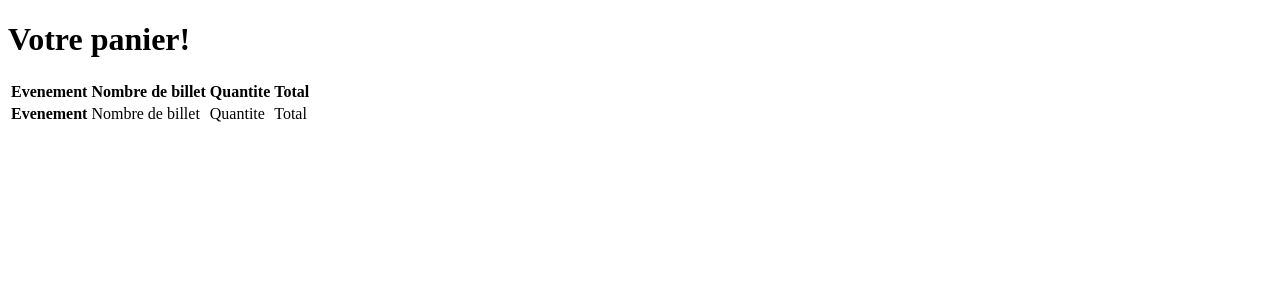
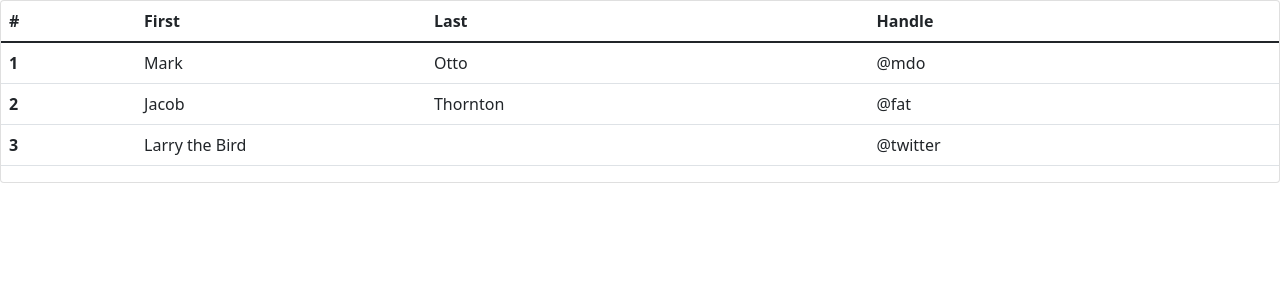
Before and after one commit to Andoandri/e-reserve, a Symfony app: template templates/reservation/index.html.twig in a window 1280 px wide. Shown: the top 300 px of the page. Run offline with Twig, Linux system fonts and the light colour scheme; the template is opened without the code that fills it, so the values that code supplies are empty; some libraries are stand-ins or nearby versions; some web fonts are replaced.

```diff
--- a/config/services.yaml
+++ b/config/services.yaml
@@ -6,6 +6,11 @@
 parameters:
 
 services:
+
+    App\Class\Reservation:
+        arguments:
+            $session: '@session'
+
     # default configuration for services in *this* file
     _defaults:
         autowire: true      # Automatically injects dependencies in your services.
--- a/templates/home_page/index.html.twig
+++ b/templates/home_page/index.html.twig
@@ -23,7 +23,7 @@
 
 					<div class="nom">
 						<div class="logo-reserve">
-							<img src="{{ asset('image/e-reserve.jpg')}}" id="logo">
+							<img src="{{ asset('image/e-reserve.jpg')}}">
 
 						</div>
 						<span class="title">
--- a/templates/reservation/index.html.twig
+++ b/templates/reservation/index.html.twig
@@ -2,35 +2,50 @@
 
 {% block title %}Mon panier!
 {% endblock %}
-{% block stylesheet %}
+{% block stylesheets %}
 	<link rel="stylesheet" href="{{asset('css/event.css')}}">
+	<link rel="stylesheet" href="{{asset('bootstrap/css/bootstrap.min.css')}}">
+	<link rel="stylesheet" href="{{asset('bootstrap/css/bootstrap-grid.min.css')}}">
+	<link rel="stylesheet" href="{{asset('bootstrap/css/bootstrap-grid.css')}}">
+	<link rel="stylesheet" href="{{asset('bootstrap/css/bootstrap-reboot.rtl.css')}}">
+	<link rel="stylesheet" href="{{asset('bootstrap/css/bootstrap-reboot.css')}}">
+	<link rel="stylesheet" href="{{asset('bootstrap/css/bootstrap-reboot.rtl.css')}}">
 	<link rel="stylesheet" href="{{asset('bootstrap/css/bootstrap.css')}}">
-	<link rel="stylesheet" href="{{asset('bootstrap/css/bootstrap.min.css')}}">
 
 {% endblock %}
 {% block body %}
 	<html>
-		<h1>Votre panier!</h1>
-		<p></p>
+		<div class="card">
+
 			<table class="table">
 				<thead>
 					<tr>
-					<th>Evenement</th>
-					<th>Nombre de billet</th>
-					<th>Quantite</th>
-					<th>Total</th>
-
+						<th scope="col">#</th>
+						<th scope="col">First</th>
+						<th scope="col">Last</th>
+						<th scope="col">Handle</th>
 					</tr>
 				</thead>
 				<tbody>
 					<tr>
-					<th>Evenement</th>
-					<td>Nombre de billet</td>
-					<td>Quantite</td>
-					<td>Total</td>
-
+						<th scope="row">1</th>
+						<td>Mark</td>
+						<td>Otto</td>
+						<td>@mdo</td>
+					</tr>
+					<tr>
+						<th scope="row">2</th>
+						<td>Jacob</td>
+						<td>Thornton</td>
+						<td>@fat</td>
+					</tr>
+					<tr>
+						<th scope="row">3</th>
+						<td colspan="2">Larry the Bird</td>
+						<td>@twitter</td>
 					</tr>
 				</tbody>
 			</table>
+		</div>
 	</html>
 {% endblock %}
```
Also changed, not shown: src/Class/Reservation.php (added, +35 -0 lines), src/Command/ReservationTicketCommand.php (added, +44 -0 lines), src/Controller/ReservationController.php (+18 -1 lines), public/css/event.css (line endings or trailing spaces), 1 other file. Lines whose indentation alone changed are shown as unchanged.
